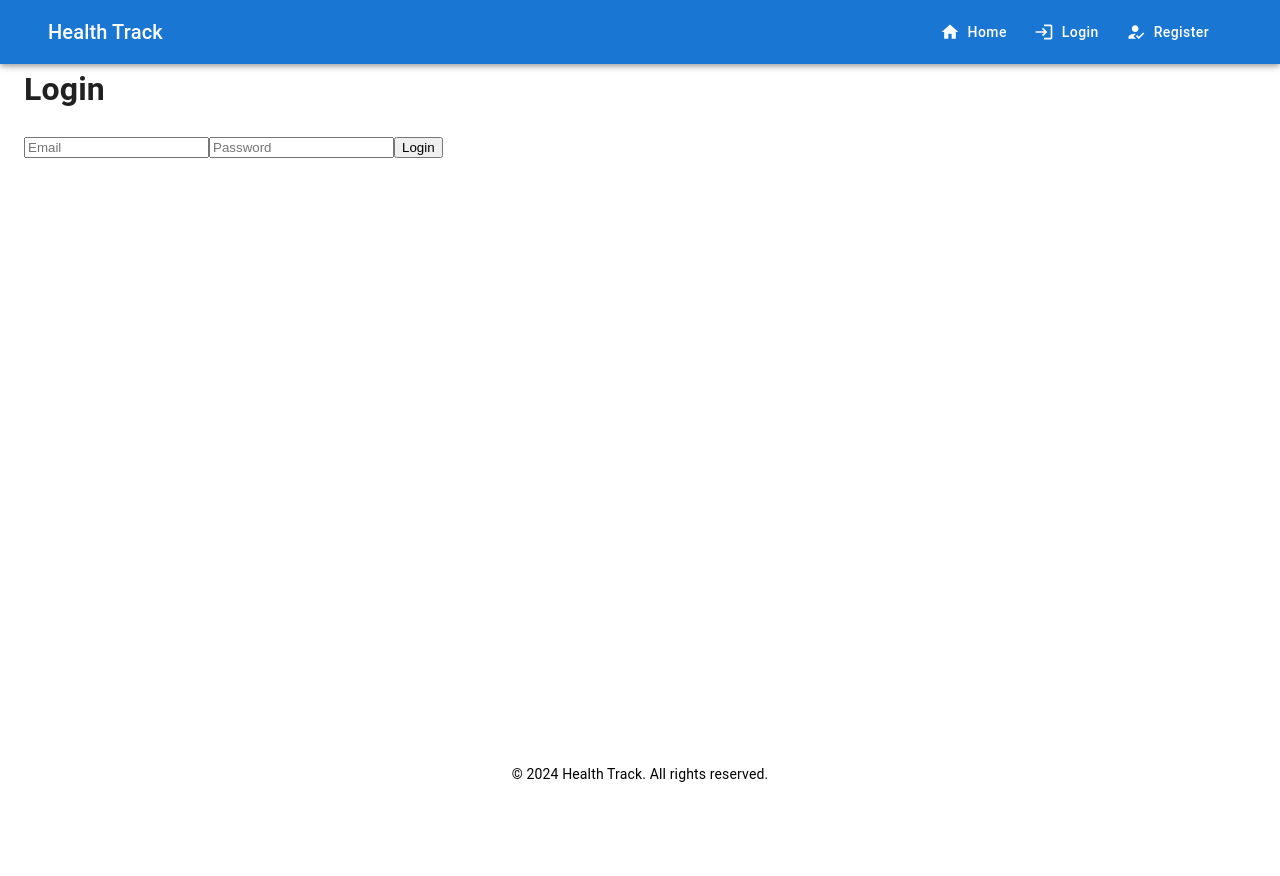
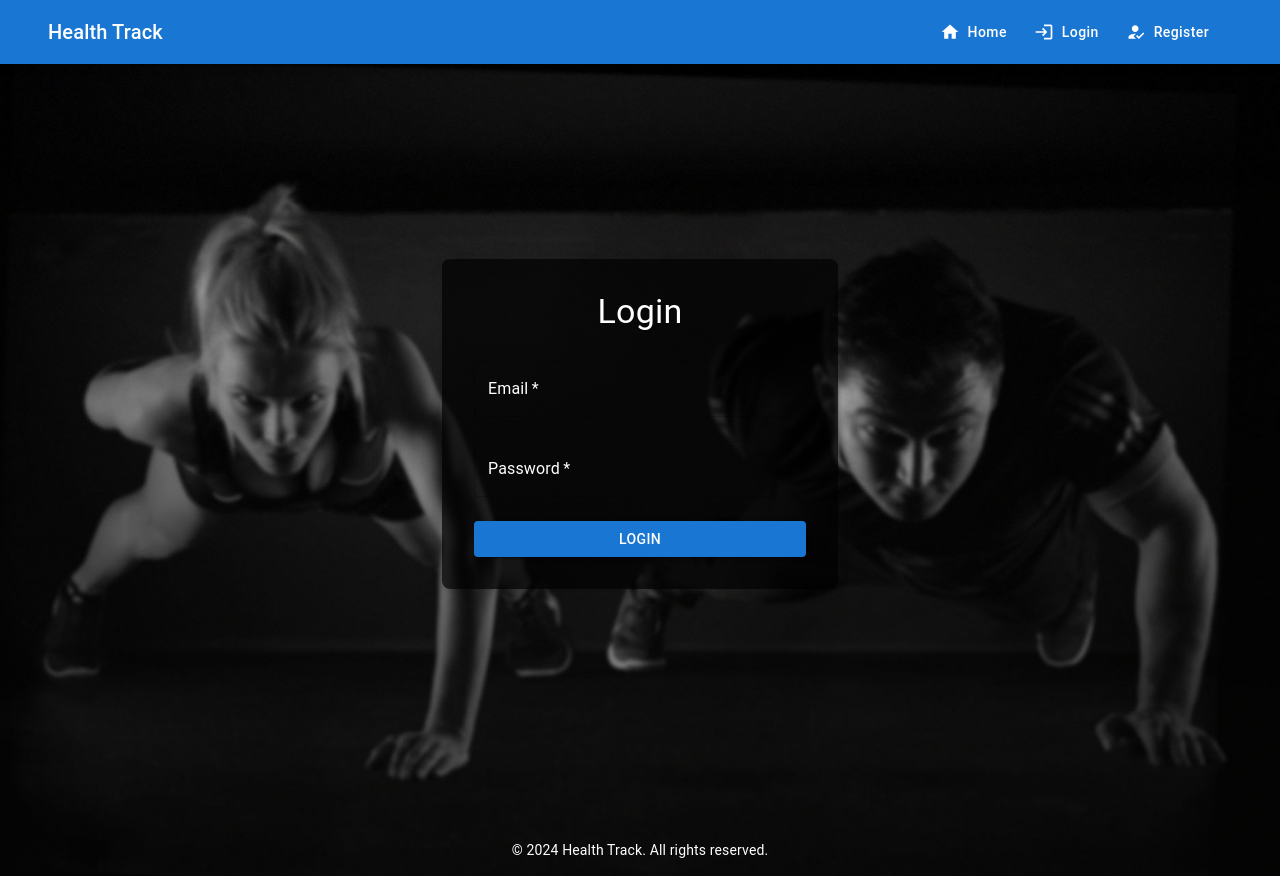
Before and after one commit to Sobunge/Health-Track, a React (Create React App) app in the folder frontend/: page /login in a window 1280 px wide. Before the commit the page ends 800 px from the top, so only its background shows below. Built offline with nearby package versions, Linux system fonts and the light colour scheme.

Commit message:
adding login background

```diff
--- a/frontend/src/components/footer.js
+++ b/frontend/src/components/footer.js
@@ -6,7 +6,7 @@ const Footer = () => {
         <Box
             component="footer"
             sx={{
-                color: 'black',
+                color: 'white',
                 py: 2,
                 mt: 'auto', // Push footer to the bottom if using Flexbox
                 textAlign: 'center',
--- a/frontend/src/pages/Login.js
+++ b/frontend/src/pages/Login.js
@@ -2,7 +2,7 @@
 import React, { useState } from 'react';
 import { useNavigate } from 'react-router-dom';
 import { useAuth } from '../context/AuthContext';
-import Container from '@mui/material/Container';
+import { Container, Box, TextField, Button, Typography } from '@mui/material';
 import { toast } from 'react-toastify';
 import IndexAppBar from '../components/IndexAppBar';
 import Footer from '../components/footer';
@@ -17,44 +17,94 @@ function Login() {
         event.preventDefault();
 
         // Call login function from AuthContext and check if login is successful
-        const isSuccess = login(email, password);
+        const isSuccess = await login(email, password);
 
         if (isSuccess) {
             toast.success('Welcome! Samuel', { position: "bottom-right" });
             navigate('/dashboard');
         } else {
             toast.error('Login Failed. Please check your credentials.');
-            navigate('/login');
         }
     };
 
     return (
-
-        <div style={{ display: 'flex', flexDirection: 'column', minHeight: '100vh', paddingTop: '20px' }}>
+        <div style={{
+            display: 'flex',
+            flexDirection: 'column',
+            minHeight: '100vh',
+            backgroundImage: "url('/images/login.jpg')",
+            backgroundSize: 'cover',
+            backgroundPosition: 'center',
+            color: 'white'
+        }}>
             <IndexAppBar />
-            <Container maxWidth="xl">
-                <h1> Login </h1>
-                <form onSubmit={handleSubmit}>
-                    <input
+            <Container
+                maxWidth="xs"
+                sx={{
+                    display: 'flex',
+                    alignItems: 'center',
+                    justifyContent: 'center',
+                    minHeight: '100vh',  // Ensures full height
+                }}
+            >
+                <Box
+                    display="flex"
+                    flexDirection="column"
+                    alignItems="center"
+                    justifyContent="center"
+                    sx={{
+                        backgroundColor: 'rgba(0, 0, 0, 0.7)', // Semi-transparent background
+                        padding: '2rem', // Padding for spacing
+                        borderRadius: '8px', // Rounded corners
+                        boxShadow: '0px 4px 12px rgba(0, 0, 0, 0.1)', // Light shadow for depth
+                    }}
+                >
+                    <Typography variant="h4" component="h1" gutterBottom style={{ color: 'white' }}>
+                        Login
+                    </Typography>
+                    <form onSubmit={handleSubmit} style={{ width: '100%' }}>
+                        <TextField
+                            label="Email"
+                            variant="outlined"
+                            fullWidth
+                            margin="normal"
                             type="email"
                             value={email}
                             onChange={(e) => setEmail(e.target.value)}
-                        placeholder="Email"
                             required
+                            InputLabelProps={{ style: { color: 'white' } }} // White label color
+                            InputProps={{
+                                style: { color: 'white' }, // White input text
+                            }}
                         />
-                    <input
+                        <TextField
+                            label="Password"
+                            variant="outlined"
+                            fullWidth
+                            margin="normal"
                             type="password"
                             value={password}
                             onChange={(e) => setPassword(e.target.value)}
-                        placeholder="Password"
                             required
+                            InputLabelProps={{ style: { color: 'white' } }} // White label color
+                            InputProps={{
+                                style: { color: 'white' }, // White input text
+                            }}
                         />
-                    <button type="submit">Login</button>
+                        <Button
+                            type="submit"
+                            variant="contained"
+                            color="primary"
+                            fullWidth
+                            style={{ marginTop: '1rem' }}
+                        >
+                            Login
+                        </Button>
                     </form>
+                </Box>
             </Container>
             <Footer />
         </div>
-
     );
 }
 
```
Also changed, not shown: frontend/public/images/login.jpg (added). Lines whose indentation alone changed are shown as unchanged.
